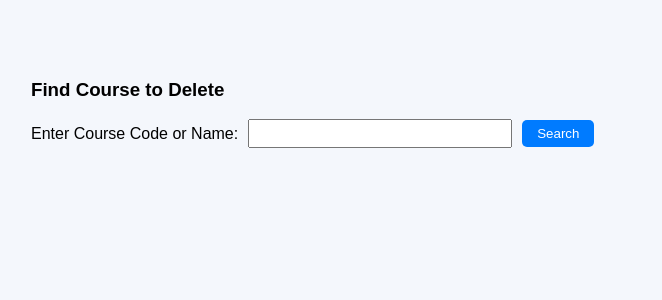
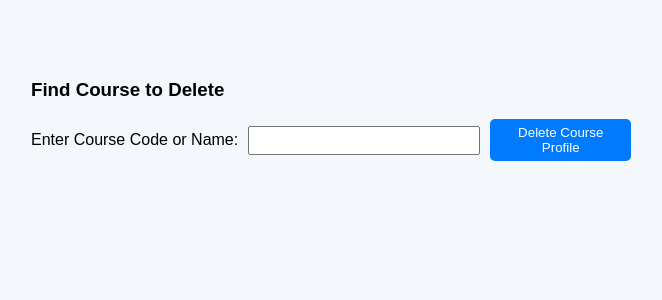
Before and after one commit to yvanyin1/edusys, a Flask app: page /delete-course-profile/search in a window 1280 px wide. Shown: the part 68-368 px from the top of the page, without its empty margins (309-971 px from the left). Run offline with Flask 3, Linux system fonts and the light colour scheme; parts of the project's set-up code (start-up, migrations or seed data) failed here and were passed over.

Commit message:
Implemented delete course profile from UI, actions reflected in the database too

```diff
--- a/app/app.py
+++ b/app/app.py
@@ -172,7 +172,8 @@ def edit_course_profile():
 
     connection = get_connection()
     dao = CourseProfileDAO(connection)
-    course_profile = dao.get_course_by_name(course_name_or_code) if dao.get_course_by_name(course_name_or_code) else dao.get_course_by_code(course_name_or_code)
+    course_profile = dao.get_course_by_name(course_name_or_code) if dao.get_course_by_name(
+        course_name_or_code) else dao.get_course_by_code(course_name_or_code)
     return render_template("update_course_profile_edit.html", course=course_profile, username="dluo")
 
 
@@ -219,5 +220,21 @@ def delete_course_profile_search():
     return render_template("delete_course_profile_search.html", username="dluo")
 
 
+@app.route('/delete-course-profile/success', methods=['POST'])
+def delete_course_profile_success():
+    course_name_or_code = request.form["course_name_or_code"]
+
+    connection = get_connection()
+    dao = CourseProfileDAO(connection)
+    course_profile = dao.get_course_by_name(course_name_or_code) if dao.get_course_by_name(
+        course_name_or_code) else dao.get_course_by_code(course_name_or_code)
+    dao.delete_course_profile(course_profile.get_course_id())
+    course_data = {
+        'course_name': course_profile.get_name(),
+        'course_code': course_profile.get_code(),
+    }
+    return render_template("delete_course_profile_success.html", course=course_data, username="dluo")
+
+
 if __name__ == '__main__':
     app.run(debug=True)
--- a/app/templates/create_course_profile_success.html
+++ b/app/templates/create_course_profile_success.html
@@ -2,7 +2,7 @@
 {% block title %}Course Profile Created{% endblock %}
 
 {% block content %}
-  <h2>Course Profile Successfully Added.</h2>
+  <h2>Course Profile Successfully Added</h2>
 
   <p><strong>Course Name:</strong> {{ course.course_name }}</p>
   <p><strong>Course Code:</strong> {{ course.course_code }}</p>
--- a/app/templates/delete_course_profile_search.html
+++ b/app/templates/delete_course_profile_search.html
@@ -5,11 +5,10 @@
 <div style="max-width: 600px; margin: 40px auto; padding: 20px;">
     <h3 style="font-weight: bold;">Find Course to Delete</h3>
 
-{#    {{ url_for('edit_course_profile') }}#}
-    <form action="#" method="post" style="display: flex; align-items: center; gap: 10px; margin-top: 10px;">
+    <form action="{{ url_for('delete_course_profile_success') }}" method="post" style="display: flex; align-items: center; gap: 10px; margin-top: 10px;">
         <label for="query" style="white-space: nowrap;">Enter Course Code or Name:</label>
         <input type="text" id="query" name="course_name_or_code" style="padding: 5px; width: 250px;">
-        <button type="submit" style="background-color: #007BFF; color: white; padding: 6px 15px; border: none; border-radius: 5px;">Search</button>
+        <button type="submit" style="background-color: #007BFF; color: white; padding: 6px 15px; border: none; border-radius: 5px;">Delete Course Profile</button>
     </form>
 </div>
 {% endblock %}
--- a/app/templates/update_course_profile_success.html
+++ b/app/templates/update_course_profile_success.html
@@ -2,7 +2,7 @@
 {% block title %}Course Profile Updated{% endblock %}
 
 {% block content %}
-  <h2>Course Profile Successfully Updated.</h2>
+  <h2>Course Profile Successfully Updated</h2>
 
   <p><strong>Course Name:</strong> {{ course.course_name }}</p>
   <p><strong>Course Code:</strong> {{ course.course_code }}</p>
```
Also changed, not shown: app/templates/delete_course_profile_success.html (added, +8 -0 lines).
